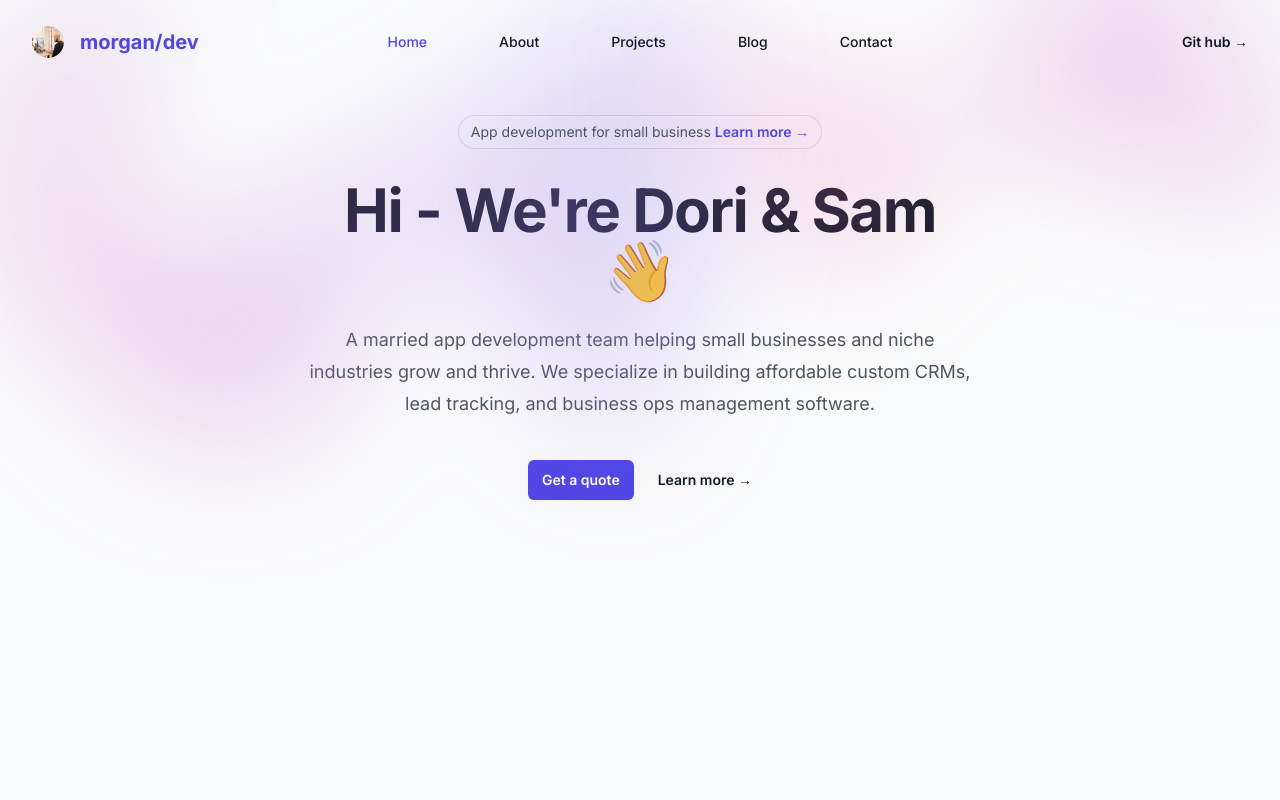
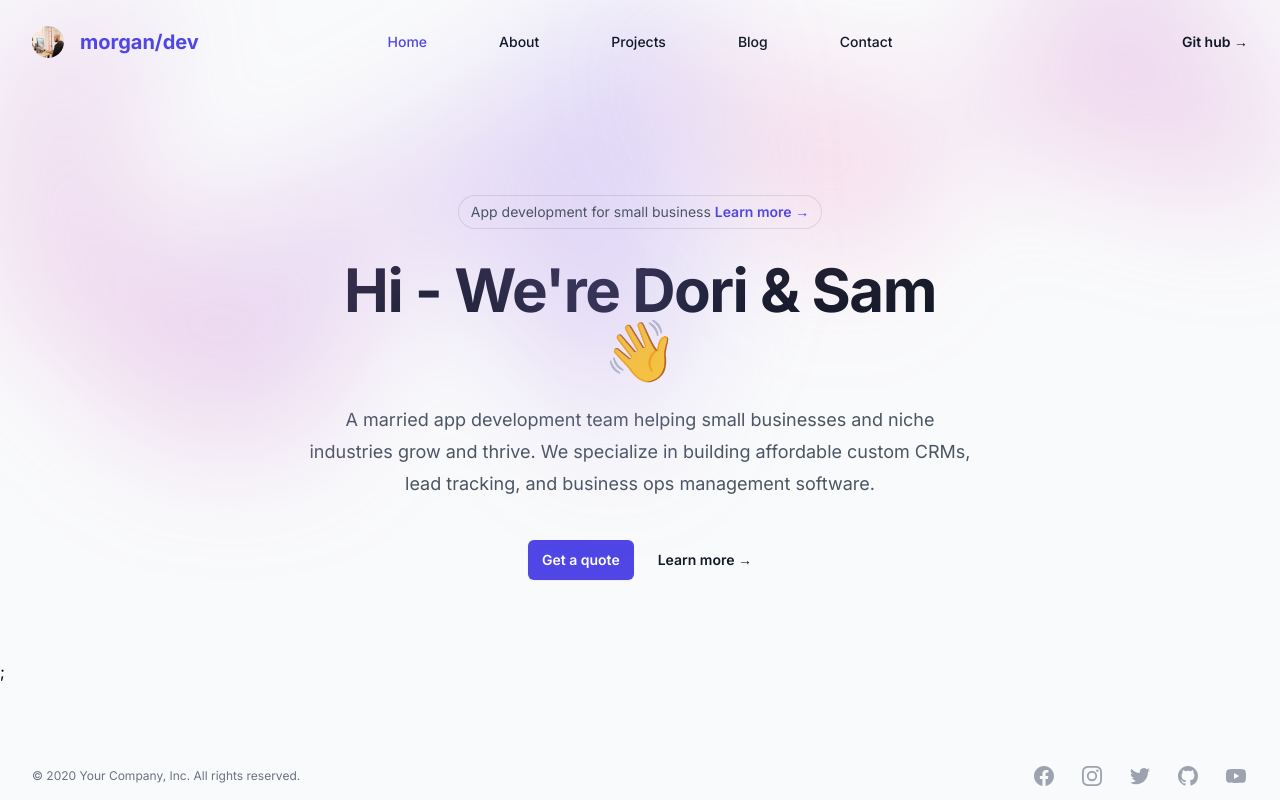
Before and after one commit to sammorgandev/morgandev-nextjs, a Next.js app: page / in a window 1280 px wide. Shown: the top 800 px of the page. Built offline with nearby package versions, Linux system fonts and the light colour scheme.

Commit message:
Fixes & updates

```diff
--- a/app/blog/page.tsx
+++ b/app/blog/page.tsx
@@ -130,8 +130,9 @@ export default async function Blog() {
 						Learn how to grow your business with our expert advice.
 					</p>
 				</div>
-				<div className="mx-auto mt-16 grid max-w-2xl grid-cols-1 gap-x-8 gap-y-20 lg:mx-0 lg:max-w-none md:grid-cols-2 lg:grid-cols-3"></div>
-				{postList}
+				<div className="mx-auto mt-16 grid max-w-2xl grid-cols-1 gap-x-8 gap-y-20 lg:mx-0 lg:max-w-none lg:grid-cols-3">
+					{postList}
+				</div>
 			</div>
 		</MainLayout>
 	);
--- a/app/components/Footer.tsx
+++ b/app/components/Footer.tsx
@@ -66,7 +66,7 @@ const navigation = [
 
 export default function Example() {
 	return (
-		<footer className="bg-white">
+		<footer className="bg-transparent">
 			<div className="mx-auto max-w-7xl px-6 py-12 md:flex md:items-center md:justify-between lg:px-8">
 				<div className="flex justify-center space-x-6 md:order-2">
 					{navigation.map((item) => (
--- a/app/components/Hero.tsx
+++ b/app/components/Hero.tsx
@@ -1,9 +1,6 @@
-import MainLayout from "./MainLayout";
-
 export default function Hero() {
 	return (
-		<MainLayout>
-			<div className="bg-transparent">
+		<div className="bg-transparent py-20">
 			<div className="mx-auto max-w-2xl">
 				<div className="hidden sm:mb-8 sm:flex sm:justify-center">
 					<div className="relative rounded-full px-3 py-1 text-sm leading-6 text-gray-600 ring-1 ring-gray-900/10 hover:ring-gray-900/20">
@@ -38,6 +35,5 @@ export default function Hero() {
 				</div>
 			</div>
 		</div>
-		</MainLayout>
 	);
 }
--- a/app/components/MainLayout.tsx
+++ b/app/components/MainLayout.tsx
@@ -3,12 +3,17 @@ import Footer from "./Footer";
 import BackgroundBlur from "./BackgroundBlur";
 export default function Layout({ children }: { children: React.ReactNode }) {
 	return (
-		<div className=" bg-gray-50 h-screen">
-			<Header />
-			<BackgroundBlur />
-			<div className=" bg-gray-50 h-full py-8">{children}</div>
+		<div className=" bg-gray-50 flex flex-col h-screen">
+			<div className="flex-none">
+				<Header />
 
-			<Footer />
+				<BackgroundBlur />
+			</div>
+			<div className=" bg-gray-50 grow h-fit py-8">{children}</div>
+
+			<div className="flex-none">
+				<Footer />
+			</div>
 		</div>
 	);
 }
--- a/app/layout.tsx
+++ b/app/layout.tsx
@@ -15,8 +15,8 @@ export default function RootLayout({
   children: React.ReactNode
 }) {
   return (
-		<html lang="en" className="h-screen">
-			<body className={`h-full ${inter.className}`}>{children}</body>
+		<html lang="en" className="h-fit">
+			<body className={`h-fit ${inter.className}`}>{children}</body>
 		</html>
 	);
 }
--- a/app/page.tsx
+++ b/app/page.tsx
@@ -1,9 +1,9 @@
 import Hero from "./components/Hero";
-
+import MainLayout from "./components/MainLayout";
 export default function Home() {
 	return (
-		<main className="h-full">
+		<MainLayout>
 			<Hero />;
-		</main>
+		</MainLayout>
 	);
 }
```
Lines whose indentation alone changed are shown as unchanged.
